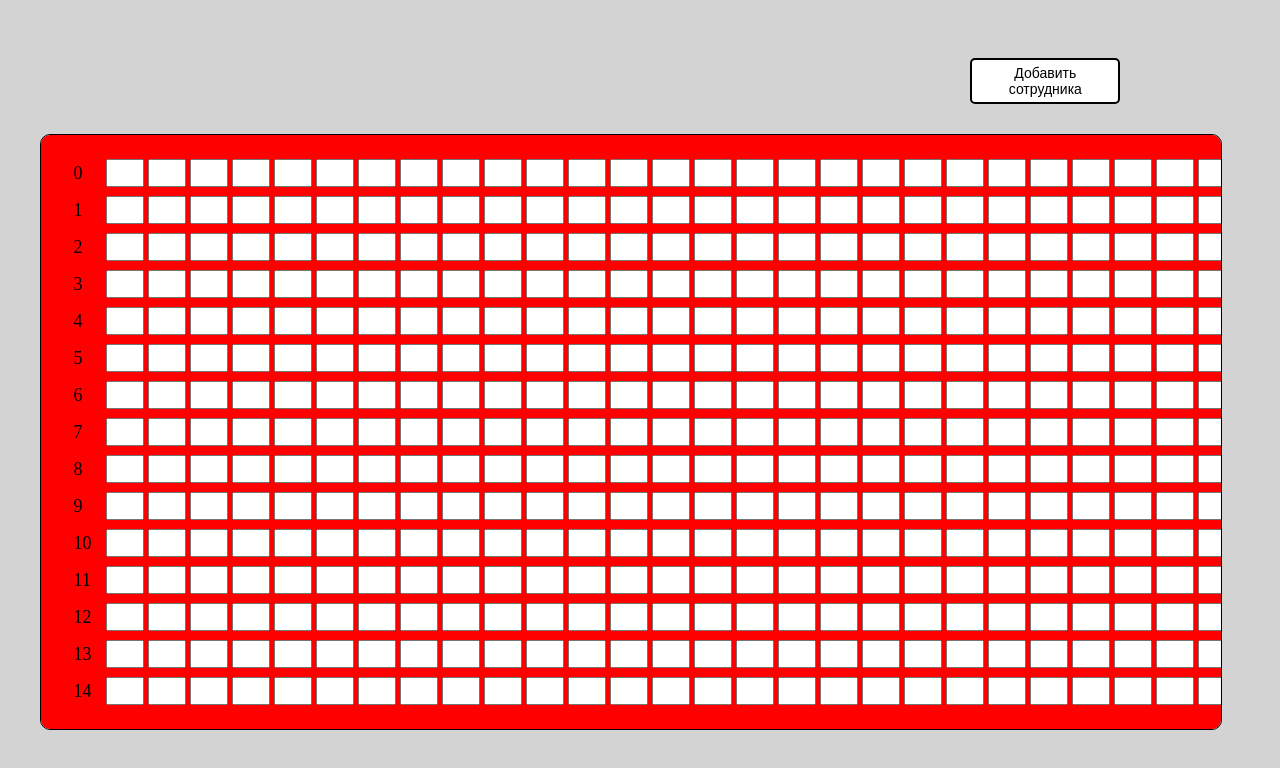
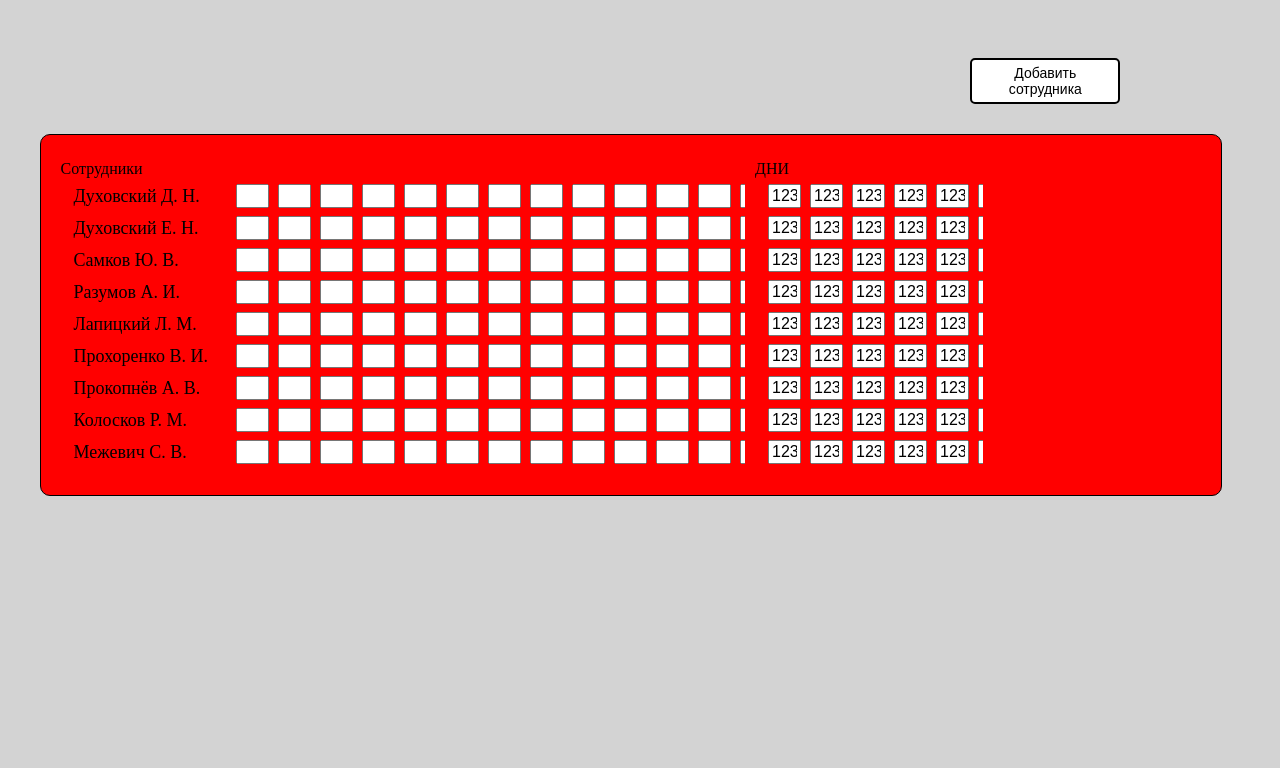
Before and after one commit to 1KejVan1/report-of-work-quality, a React (Vite) app: page / in a window 1280 px wide. Shown: the top 768 px of the page. Built offline with nearby package versions, Linux system fonts and the light colour scheme.

Commit message:
created days table

```diff
--- a/src/components/Inputs/TextInputForCell/text-input-cell.module.scss
+++ b/src/components/Inputs/TextInputForCell/text-input-cell.module.scss
@@ -1,6 +1,6 @@
 .input {
-  width: inherit;
-  font-size: larger;
+  width: 25px;
+  font-size: medium;
 
   &:focus {
     outline: none;
--- a/src/components/Layout/Layout.jsx
+++ b/src/components/Layout/Layout.jsx
@@ -10,20 +10,29 @@ import styles from "./layout.module.scss";
 function Layout() {
   const dispatch = useDispatch();
   const [emp, setEmp] = useState([]);
-  console.log(emp.length);
-
+  const [names] = useState([
+    "Духовский Д. Н.",
+    "Духовский Е. Н.",
+    "Самков Ю. В.",
+    "Разумов А. И.",
+    "Лапицкий Л. М.",
+    "Прохоренко В. И.",
+    "Прокопнёв А. В.",
+    "Колосков Р. М.",
+    "Межевич С. В.",
+  ]);
   useEffect(() => {
     const arr = [];
-    Array.from({ length: 15 }).map((item, index) => {
-      if (emp.length < 15) {
-        arr.push(Employee(index));
+    Array.from({ length: 9 }).map((item, index) => {
+      if (emp.length < 9) {
+        arr.push(Employee(names[index]));
       }
     });
     setEmp(arr);
   }, []);
 
   useEffect(() => {
-    if (emp.length == 15) {
+    if (emp.length == 9) {
       emp.map((item) => dispatch(addEmployee(item)));
     }
   }, [emp]);
--- a/src/components/Table/Cell/cell.module.scss
+++ b/src/components/Table/Cell/cell.module.scss
@@ -10,6 +10,6 @@
   display: flex;
   align-items: center;
   width: max-content;
-  min-width: 20px;
+  width: 150px;
   font-size: large;
 }
--- a/src/components/Table/Table.jsx
+++ b/src/components/Table/EmployeeTable/EmployeeTable.jsx
@@ -1,12 +1,12 @@
 import { useDispatch, useSelector } from "react-redux";
 
-import { setEmployeeValue } from "../../store/employeeSlice";
-import { TextInputForCell } from "../Inputs/TextInputForCell/TextInput";
-import TableCell from "./Cell/TableCell";
-import TableRow from "./Row/TableRow";
-import styles from "./table.module.scss";
+import { setEmployeeValue } from "../../../store/employeeSlice";
+import { TextInputForCell } from "../../Inputs/TextInputForCell/TextInput";
+import TableCell from "../Cell/TableCell";
+import TableRow from "../Row/TableRow";
+import styles from "./emp_table.module.scss";
 
-function Table() {
+function EmployeeTable() {
   const employees = useSelector((state) => state.employees);
   const dispatch = useDispatch();
 
@@ -30,10 +30,13 @@ function Table() {
                 if (index == 0) {
                   return (
                     <>
-                      <TableCell className="cell_for_name" key={index}>
+                      <TableCell
+                        className="cell_for_name"
+                        key={employee.name + " name_cell"}
+                      >
                         {employee.name}
                       </TableCell>
-                      <TableCell key={index}>
+                      <TableCell key={employee.name + ` cell${index}`}>
                         <TextInputForCell
                           value={item}
                           onChangeValueFunction={setValue}
@@ -45,7 +48,7 @@ function Table() {
                   );
                 } else {
                   return (
-                    <TableCell key={index}>
+                    <TableCell key={employee.name + ` cell${index}`}>
                       <TextInputForCell
                         value={item}
                         onChangeValueFunction={setValue}
@@ -64,4 +67,4 @@ function Table() {
   );
 }
 
-export default Table;
+export default EmployeeTable;
--- a/src/components/Table/table.module.scss
+++ b/src/components/Table/EmployeeTable/emp_table.module.scss
@@ -1,6 +1,5 @@
 .table {
   display: flex;
   flex-direction: column;
-  gap: 5px;
   padding: 0 10px;
 }
--- /dev/null
+++ b/src/components/Table/TotalTable/TotalTable.jsx
@@ -0,0 +1,35 @@
+import { useState } from "react";
+
+import { TextInputForCell } from "../../Inputs/TextInputForCell/TextInput";
+import TableCell from "../Cell/TableCell";
+import TableRow from "../Row/TableRow";
+import styles from "./total_table.module.scss";
+
+function TotalTable() {
+  const [arr] = useState(Array.from({ length: 9 }));
+
+  return (
+    <table>
+      {/* <thead className={styles.caption}>
+        <caption>ДНИ</caption>
+      </thead> */}
+      <tbody className={styles.table}>
+        {arr.map((item, index) => {
+          return (
+            <TableRow key={index}>
+              {Array.from({ length: 6 }).map((item) => {
+                return (
+                  <TableCell>
+                    <TextInputForCell value="123" />
+                  </TableCell>
+                );
+              })}
+            </TableRow>
+          );
+        })}
+      </tbody>
+    </table>
+  );
+}
+
+export default TotalTable;
--- /dev/null
+++ b/src/components/Table/TotalTable/total_table.module.scss
@@ -0,0 +1,12 @@
+.table {
+  display: flex;
+  flex-direction: column;
+  padding: 0 10px;
+}
+
+.caption {
+  display: flex;
+  flex-direction: row;
+  align-items: center;
+  justify-content: center;
+}
--- a/src/page/MainPage.jsx
+++ b/src/page/MainPage.jsx
@@ -1,7 +1,8 @@
 import { useSelector } from "react-redux";
 
 import Menu from "../components/Menu/Menu";
-import Table from "../components/Table/Table";
+import EmployeeTable from "../components/Table/EmployeeTable/EmployeeTable";
+import TotalTable from "../components/Table/TotalTable/TotalTable";
 import styles from "./page.module.scss";
 
 function MainPage() {
@@ -13,10 +14,14 @@ function MainPage() {
         <Menu />
       </div>
       <div className={styles.work_area}>
-        <Table />
-        {/* <div style={{ display: "flex" }}>
-          <Table />
-        </div> */}
+        <div className={styles.emp_area}>
+          Сотрудники
+          <EmployeeTable />
+        </div>
+        <div className={styles.total_area}>
+          ДНИ
+          <TotalTable />
+        </div>
       </div>
     </div>
   );
--- a/src/page/page.module.scss
+++ b/src/page/page.module.scss
@@ -7,20 +7,29 @@
 
   .menu {
     width: 90%;
-    // align-self: flex-end;
   }
 
   .work_area {
     display: flex;
-    flex-direction: column;
+    flex-direction: row;
     gap: 10px;
     background-color: red;
     width: inherit;
     border: 1px solid black;
     border-radius: 10px;
     padding: 20px;
-    // max-width: 1000px;
     max-height: 800px;
-    overflow-x: auto;
+
+    .emp_area {
+      width: 60%;
+      padding: 5px 0px;
+      overflow-x: auto;
+    }
+
+    .total_area {
+      width: 20%;
+      padding: 5px 0px;
+      overflow-x: auto;
+    }
   }
 }
```
